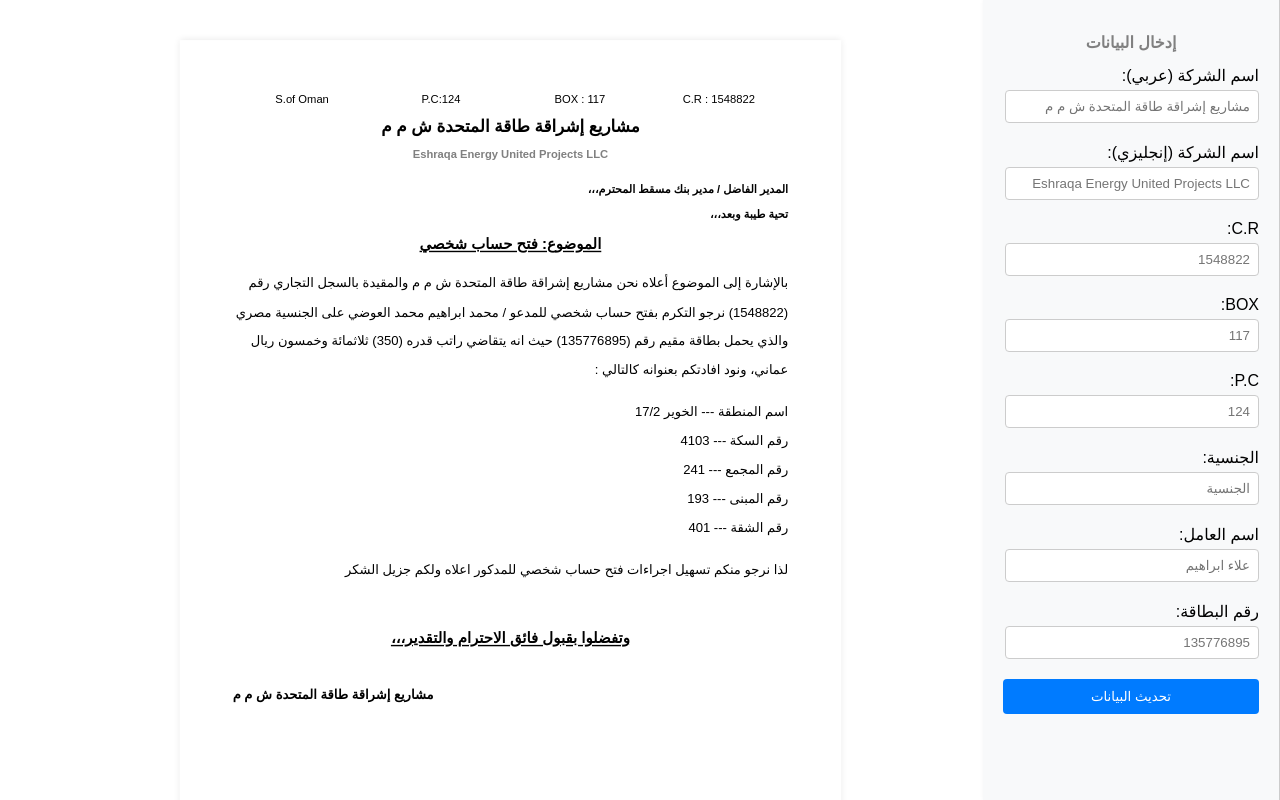
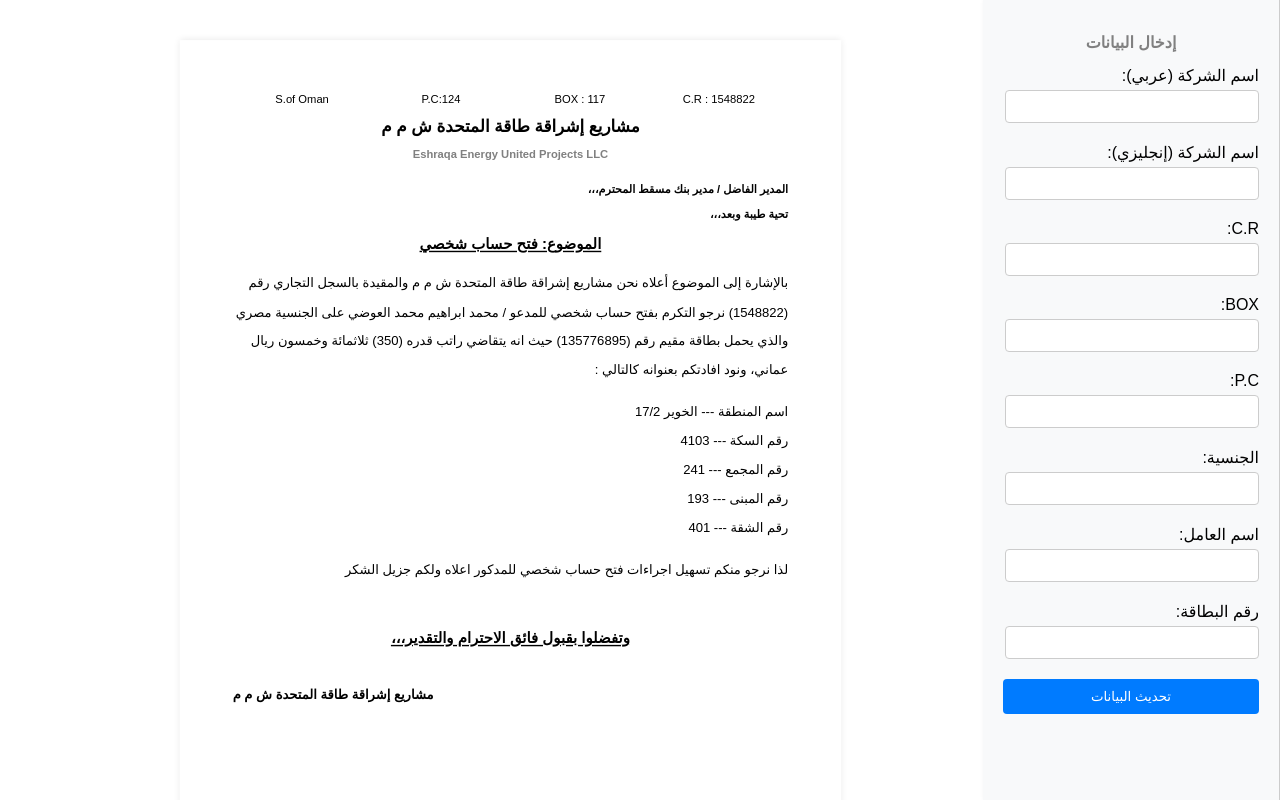
Before and after one commit to iegone/alaa-form, a plain HTML site: page index.html in a window 1280 px wide. Drawn offline with Linux system fonts and the light colour scheme.

Commit message:
first commit

```diff
--- a/index.html
+++ b/index.html
@@ -10,26 +10,26 @@
     <div class="dashboard">
         <h2>إدخال البيانات</h2>
         <label for="company-name-ar">اسم الشركة (عربي):</label>
-        <input type="text" id="company-name-ar" placeholder="مشاريع إشراقة طاقة المتحدة ش م م">
+        <input type="text" id="company-name-ar" >
 
         <label for="company-name-en">اسم الشركة (إنجليزي):</label>
-        <input type="text" id="company-name-en" placeholder="Eshraqa Energy United Projects LLC">
+        <input type="text" id="company-name-en" >
 
         <label for="cr-number">C.R:</label>
-        <input type="text" id="cr-number" placeholder="1548822">
+        <input type="text" id="cr-number" >
 
         <label for="box-number">BOX:</label>
-        <input type="text" id="box-number" placeholder="117">
+        <input type="text" id="box-number" >
 
         <label for="pc-number">P.C:</label>
-        <input type="text" id="pc-number" placeholder="124">
+        <input type="text" id="pc-number" >
 
         <label for="nationality">الجنسية:</label>
-        <input type="text" id="nationality" placeholder="الجنسية">
+        <input type="text" id="nationality" >
         <label for="name">اسم العامل:</label>
-        <input type="text" id="name" placeholder="علاء ابراهيم">
+        <input type="text" id="name" >
         <label for="id-number">رقم البطاقة:</label>
-        <input type="text" id="id-number" placeholder="135776895">
+        <input type="text" id="id-number" >
 
         <button onclick="updateCompanyDetails()">تحديث البيانات</button>
     </div>
```
